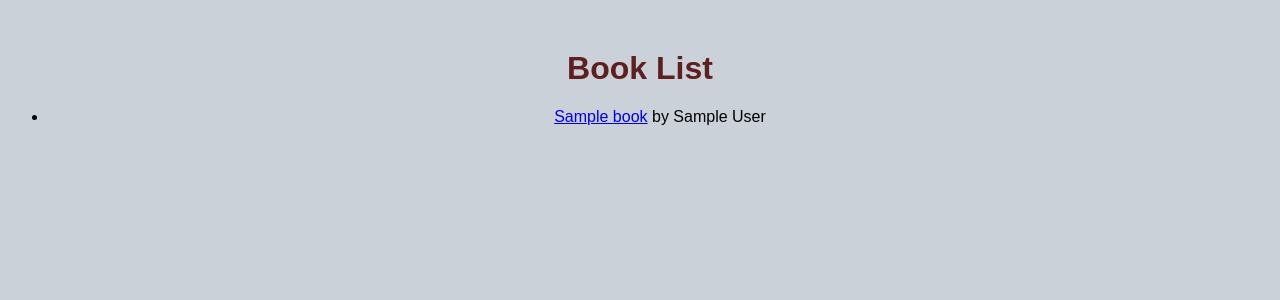
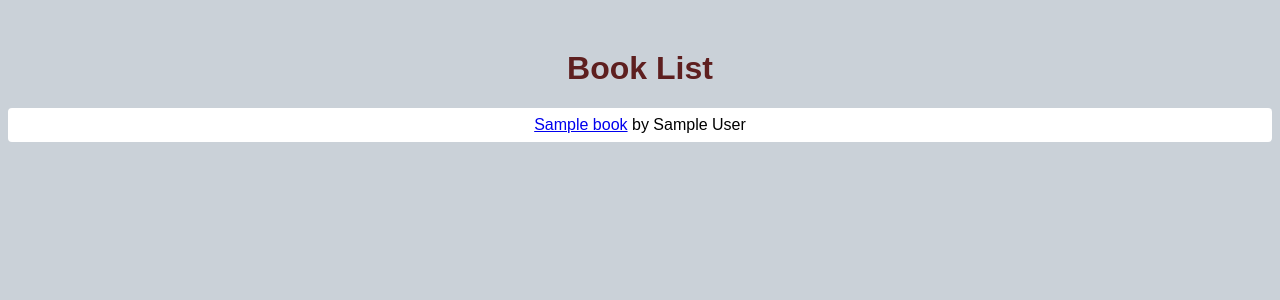
Before and after one commit to sebleYA/it112_web_dev, a Django app: template django_app/templates/book_list.html in a window 1280 px wide. Shown: the top 300 px of the page. Run offline with Django 4.2, Linux system fonts and the light colour scheme; the template is opened without the code that fills it: most values are stand-ins (such as "Sample title", 1, 10 or a date in 2020).

Commit message:
added style css for book list and details

```diff
--- a/django_app/static/css/style.css
+++ b/django_app/static/css/style.css
@@ -8,3 +8,22 @@ h1 {
     color: #5e1f1f;
     margin-top: 50px;
 }
+
+.book-list {
+    list-style-type: none;
+    padding: 0;
+}
+
+.book-list li{
+    padding: 8px;
+    background: #fff;
+    margin-bottom: 8px;
+    border-radius: 4px;
+}
+
+.book-detail {
+    background: #fff;
+    padding: 20px;
+    border-radius: 6px;
+    box-shadow: 0 0 5px rgba(0,0,0,0.1);
+}
```
